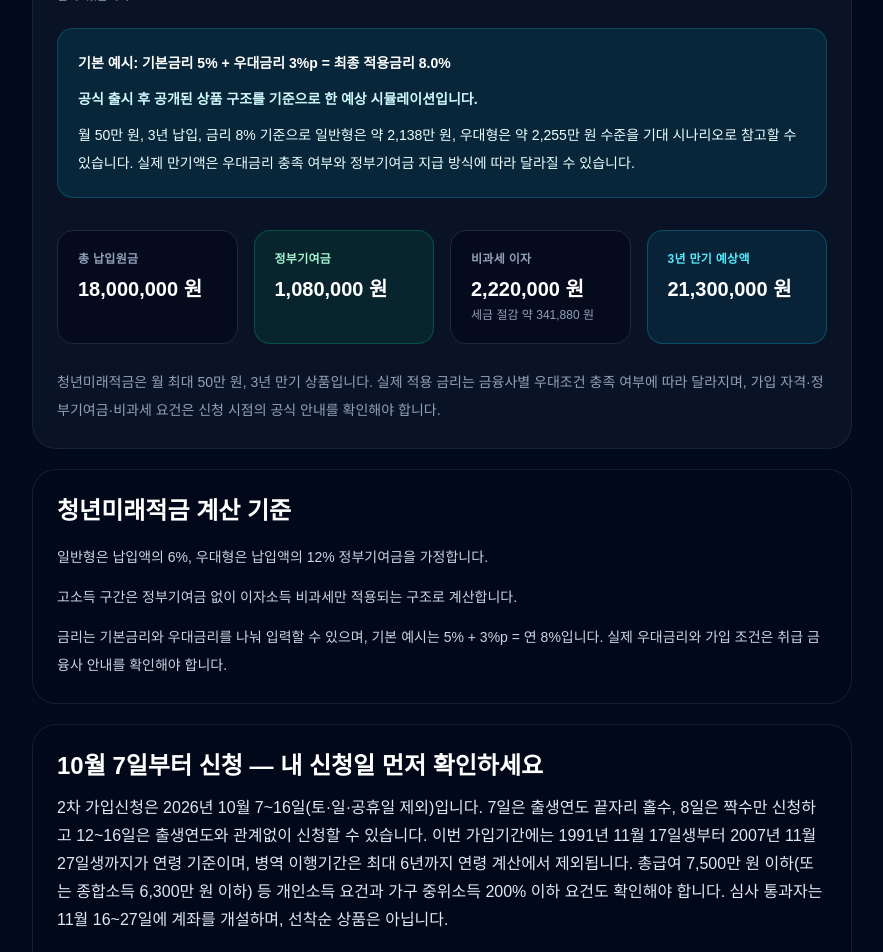
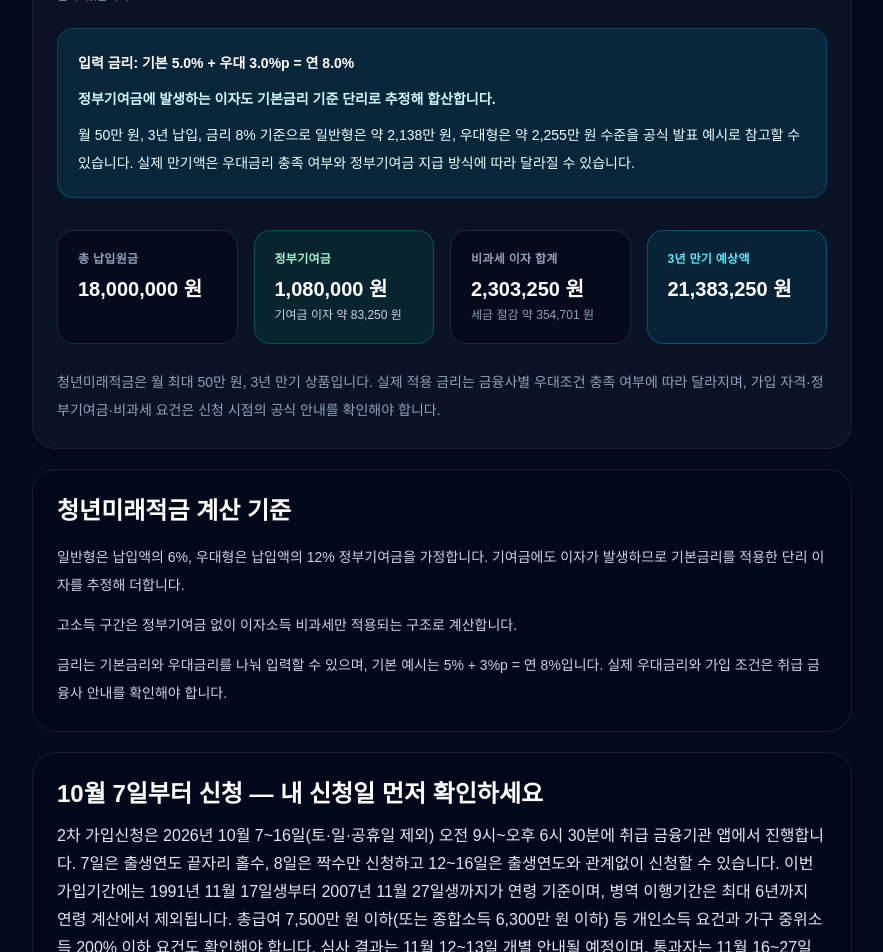
Before and after one commit to afternoonkim/bluedino, a Next.js app: page /cal/youth-future-savings in a window 1280 px wide. Shown: the part 640-1592 px from the top of the page, without its empty margins (32-915 px from the left). Built offline with nearby package versions, Linux system fonts and the light colour scheme; no server answers.

Commit message:
fix: include youth savings contribution interest and clarify application steps

```diff
--- a/app/cal/youth-future-savings/YouthFutureSavingsClient.tsx
+++ b/app/cal/youth-future-savings/YouthFutureSavingsClient.tsx
@@ -29,13 +29,16 @@
     const months = YEARS * 12;
     const principal = m * months;
     const avgMonths = (months + 1) / 2;
-    const finalRate = baseRate + bonusRate;
+    const safeBaseRate = Math.max(0, baseRate);
+    const finalRate = safeBaseRate + Math.max(0, bonusRate);
     const interest = principal * (finalRate / 100) * (avgMonths / 12);
     const govtContribution = m * contributionRate(accountType) * months;
-    const taxSaved = interest * TAX_RATE;
-    const finalAmount = principal + interest + govtContribution;
+    const contributionInterest = govtContribution * (safeBaseRate / 100) * (avgMonths / 12);
+    const totalInterest = interest + contributionInterest;
+    const taxSaved = totalInterest * TAX_RATE;
+    const finalAmount = principal + totalInterest + govtContribution;
     const taxableFinalAmount = principal + interest * (1 - TAX_RATE);
-    return { principal, interest, govtContribution, taxSaved, finalAmount, taxableFinalAmount, diff: finalAmount - taxableFinalAmount, finalRate };
+    return { principal, interest, contributionInterest, totalInterest, govtContribution, taxSaved, finalAmount, taxableFinalAmount, diff: finalAmount - taxableFinalAmount, finalRate };
   }, [monthly, baseRate, bonusRate, accountType]);
 
   return (
@@ -55,15 +58,15 @@
       </div>
 
       <div className="mt-6 rounded-2xl border border-cyan-400/20 bg-cyan-400/10 p-5 text-sm leading-7 text-cyan-50">
-        <p className="font-semibold text-white">기본 예시: 기본금리 5% + 우대금리 3%p = 최종 적용금리 {result.finalRate.toFixed(1)}%</p>
-        <p className="mt-2 font-semibold text-cyan-100">공식 출시 후 공개된 상품 구조를 기준으로 한 예상 시뮬레이션입니다.</p>
-        <p className="mt-2">월 50만 원, 3년 납입, 금리 8% 기준으로 일반형은 약 2,138만 원, 우대형은 약 2,255만 원 수준을 기대 시나리오로 참고할 수 있습니다. 실제 만기액은 우대금리 충족 여부와 정부기여금 지급 방식에 따라 달라질 수 있습니다.</p>
+        <p className="font-semibold text-white">입력 금리: 기본 {Math.max(0, baseRate).toFixed(1)}% + 우대 {Math.max(0, bonusRate).toFixed(1)}%p = 연 {result.finalRate.toFixed(1)}%</p>
+        <p className="mt-2 font-semibold text-cyan-100">정부기여금에 발생하는 이자도 기본금리 기준 단리로 추정해 합산합니다.</p>
+        <p className="mt-2">월 50만 원, 3년 납입, 금리 8% 기준으로 일반형은 약 2,138만 원, 우대형은 약 2,255만 원 수준을 공식 발표 예시로 참고할 수 있습니다. 실제 만기액은 우대금리 충족 여부와 정부기여금 지급 방식에 따라 달라질 수 있습니다.</p>
       </div>
 
       <div className="mt-8 grid gap-4 md:grid-cols-4">
         <div className="rounded-2xl border border-slate-800 bg-slate-950/60 p-5"><div className="text-xs font-semibold uppercase tracking-wide text-slate-400">총 납입원금</div><div className="mt-2 text-xl font-bold text-white">{fmt(result.principal)} 원</div></div>
-        <div className="rounded-2xl border border-emerald-500/30 bg-emerald-500/10 p-5"><div className="text-xs font-semibold uppercase tracking-wide text-emerald-200">정부기여금</div><div className="mt-2 text-xl font-bold text-white">{fmt(result.govtContribution)} 원</div></div>
-        <div className="rounded-2xl border border-slate-800 bg-slate-950/60 p-5"><div className="text-xs font-semibold uppercase tracking-wide text-slate-400">비과세 이자</div><div className="mt-2 text-xl font-bold text-white">{fmt(result.interest)} 원</div><div className="mt-1 text-xs text-slate-400">세금 절감 약 {fmt(result.taxSaved)} 원</div></div>
+        <div className="rounded-2xl border border-emerald-500/30 bg-emerald-500/10 p-5"><div className="text-xs font-semibold uppercase tracking-wide text-emerald-200">정부기여금</div><div className="mt-2 text-xl font-bold text-white">{fmt(result.govtContribution)} 원</div><div className="mt-1 text-xs text-slate-300">기여금 이자 약 {fmt(result.contributionInterest)} 원</div></div>
+        <div className="rounded-2xl border border-slate-800 bg-slate-950/60 p-5"><div className="text-xs font-semibold uppercase tracking-wide text-slate-400" >비과세 이자 합계</div><div className="mt-2 text-xl font-bold text-white">{fmt(result.totalInterest)} 원</div><div className="mt-1 text-xs text-slate-400">세금 절감 약 {fmt(result.taxSaved)} 원</div></div>
         <div className="rounded-2xl border border-cyan-500/30 bg-cyan-500/10 p-5"><div className="text-xs font-semibold uppercase tracking-wide text-cyan-300">3년 만기 예상액</div><div className="mt-2 text-xl font-bold text-white">{fmt(result.finalAmount)} 원</div></div>
       </div>
 
--- a/app/cal/youth-future-savings/page.tsx
+++ b/app/cal/youth-future-savings/page.tsx
@@ -42,21 +42,21 @@
           <section className="bd-card-soft bd-card-padding">
             <h2 className="bd-title-md">청년미래적금 계산 기준</h2>
             <div className="mt-4 space-y-3 text-sm leading-7 text-slate-300">
-              <p>일반형은 납입액의 6%, 우대형은 납입액의 12% 정부기여금을 가정합니다.</p>
+              <p>일반형은 납입액의 6%, 우대형은 납입액의 12% 정부기여금을 가정합니다. 기여금에도 이자가 발생하므로 기본금리를 적용한 단리 이자를 추정해 더합니다.</p>
               <p>고소득 구간은 정부기여금 없이 이자소득 비과세만 적용되는 구조로 계산합니다.</p>
               <p>금리는 기본금리와 우대금리를 나눠 입력할 수 있으며, 기본 예시는 5% + 3%p = 연 8%입니다. 실제 우대금리와 가입 조건은 취급 금융사 안내를 확인해야 합니다.</p>
             </div>
           </section>
           <section className="bd-card-soft bd-card-padding">
             <h2 className="bd-title-md">10월 7일부터 신청 — 내 신청일 먼저 확인하세요</h2>
-            <p className="bd-text-main mt-3">2차 가입신청은 2026년 10월 7~16일(토·일·공휴일 제외)입니다. 7일은 출생연도 끝자리 홀수, 8일은 짝수만 신청하고 12~16일은 출생연도와 관계없이 신청할 수 있습니다. 이번 가입기간에는 1991년 11월 17일생부터 2007년 11월 27일생까지가 연령 기준이며, 병역 이행기간은 최대 6년까지 연령 계산에서 제외됩니다. 총급여 7,500만 원 이하(또는 종합소득 6,300만 원 이하) 등 개인소득 요건과 가구 중위소득 200% 이하 요건도 확인해야 합니다. 심사 통과자는 11월 16~27일에 계좌를 개설하며, 선착순 상품은 아닙니다.</p>
+            <p className="bd-text-main mt-3">2차 가입신청은 2026년 10월 7~16일(토·일·공휴일 제외) 오전 9시~오후 6시 30분에 취급 금융기관 앱에서 진행합니다. 7일은 출생연도 끝자리 홀수, 8일은 짝수만 신청하고 12~16일은 출생연도와 관계없이 신청할 수 있습니다. 이번 가입기간에는 1991년 11월 17일생부터 2007년 11월 27일생까지가 연령 기준이며, 병역 이행기간은 최대 6년까지 연령 계산에서 제외됩니다. 총급여 7,500만 원 이하(또는 종합소득 6,300만 원 이하) 등 개인소득 요건과 가구 중위소득 200% 이하 요건도 확인해야 합니다. 심사 결과는 11월 12~13일 개별 안내될 예정이며, 통과자는 11월 16~27일 안에 계좌를 개설해야 합니다. 선착순 상품은 아니며 심사 일정은 변동될 수 있습니다.</p>
             <div className="mt-5 space-y-3 text-sm leading-7 text-slate-300">
               <p><strong className="text-slate-100">가입유형을 먼저 고르세요.</strong> 2차 신청부터는 신청 단계에서 일반소득자·중소기업 재직자·소상공인 중 본인에게 맞는 가입유형을 직접 선택합니다.</p>
               <p><strong className="text-slate-100">소상공인은 확인서를 미리 준비하세요.</strong> 운영 중인 사업장이 여러 곳이라면 모든 사업장의 소상공인확인서를 신청 전에 발급해 두어야 합니다.</p>
               <p><strong className="text-slate-100">청년도약계좌 가입자도 확인하세요.</strong> 2차 모집에서 청년미래적금으로 갈아탈 수 있는 기회가 추가로 제공되므로, 해지부터 하기보다 공식 안내의 전환 절차와 기존 혜택 유지 조건을 먼저 확인하는 편이 안전합니다.</p>
             </div>
             <div className="mt-4 grid gap-3 md:grid-cols-2 text-sm font-semibold text-slate-200">
-              <a href="https://www.fsc.go.kr/no010101/87820" target="_blank" rel="noopener noreferrer" className="rounded-2xl border border-slate-800 bg-slate-950/60 p-4 transition hover:border-cyan-400/50 hover:text-cyan-200">금융위원회 2026년 2차 가입 일정 안내 ↗</a>
+              <a href="https://www.fsc.go.kr/no010101/87880" target="_blank" rel="noopener noreferrer" className="rounded-2xl border border-slate-800 bg-slate-950/60 p-4 transition hover:border-cyan-400/50 hover:text-cyan-200">금융위원회 10월 6일 2차 신청 공지 ↗</a>
               <a href="https://fill4young.kinfa.or.kr" target="_blank" rel="noopener noreferrer" className="rounded-2xl border border-slate-800 bg-slate-950/60 p-4 transition hover:border-cyan-400/50 hover:text-cyan-200">청년미래적금 공식 안내 페이지 ↗</a>
               <a href="https://portal.kfb.or.kr" target="_blank" rel="noopener noreferrer" className="rounded-2xl border border-slate-800 bg-slate-950/60 p-4 transition hover:border-cyan-400/50 hover:text-cyan-200">취급 금융회사 상품 설명서 ↗</a>
             </div>
@@ -72,7 +72,7 @@
           </section>
         </div>
       </main>
-      <div className="bd-container-narrow bd-section"><PageTrustFooter pageKind="청년미래적금 계산기" updatedAt="2026-10-07" /></div>
+      <div className="bd-container-narrow bd-section"><PageTrustFooter pageKind="청년미래적금 계산기" updatedAt="2026-10-08" /></div>
     </>
   );
 }
--- a/app/sitemap.ts
+++ b/app/sitemap.ts
@@ -30,7 +30,7 @@
   "/cal/dsr": "2026-10-05",
   "/cal/irp-tax-credit": "2026-10-05",
   "/cal/pension-tax-credit": "2026-10-05",
-  "/cal/youth-future-savings": "2026-10-07",
+  "/cal/youth-future-savings": "2026-10-08",
   "/cal/calculator": "2026-10-03",
   "/cal/ltv": "2026-10-03",
   "/info/guide": "2026-05-17",
```
